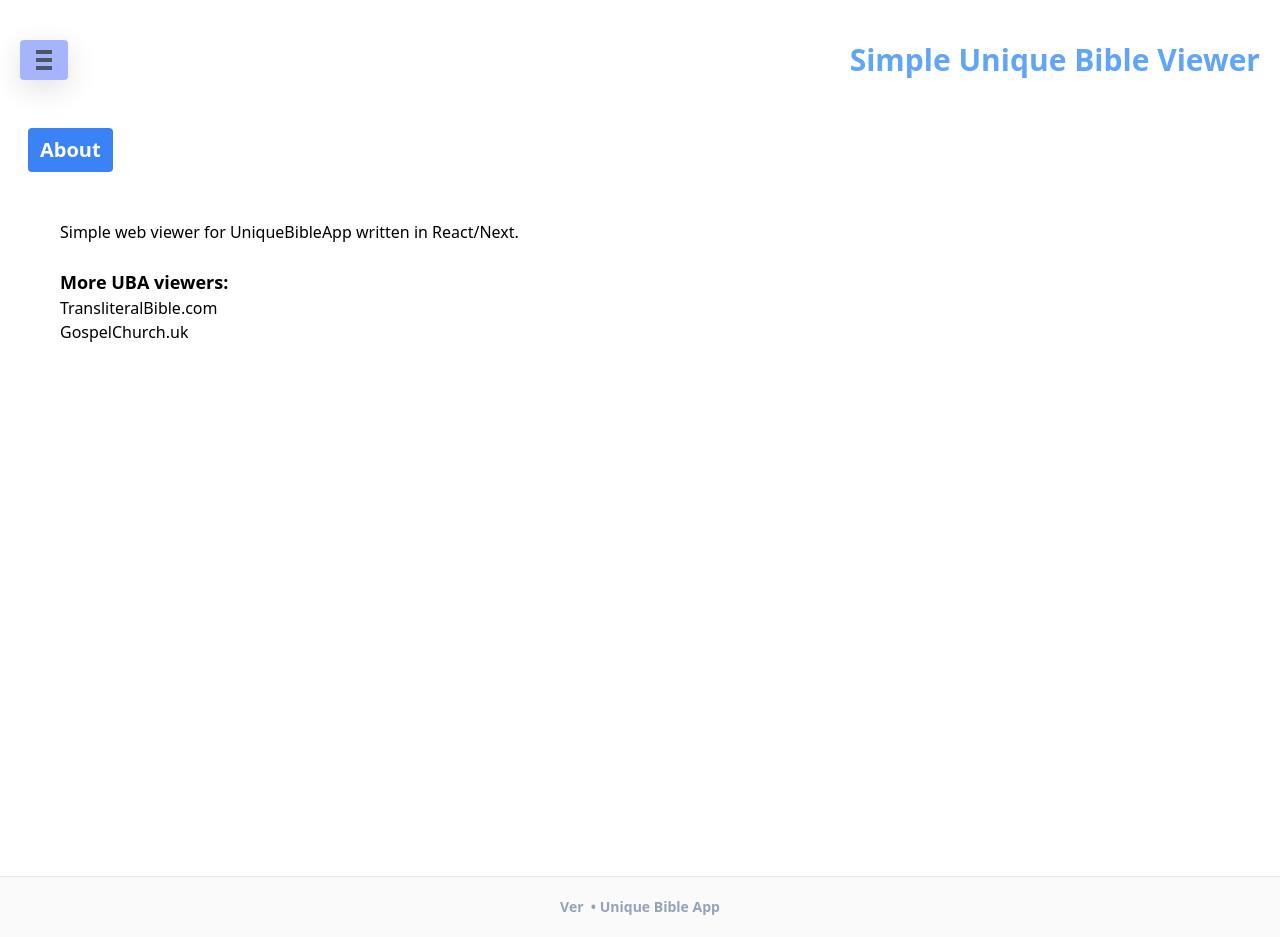
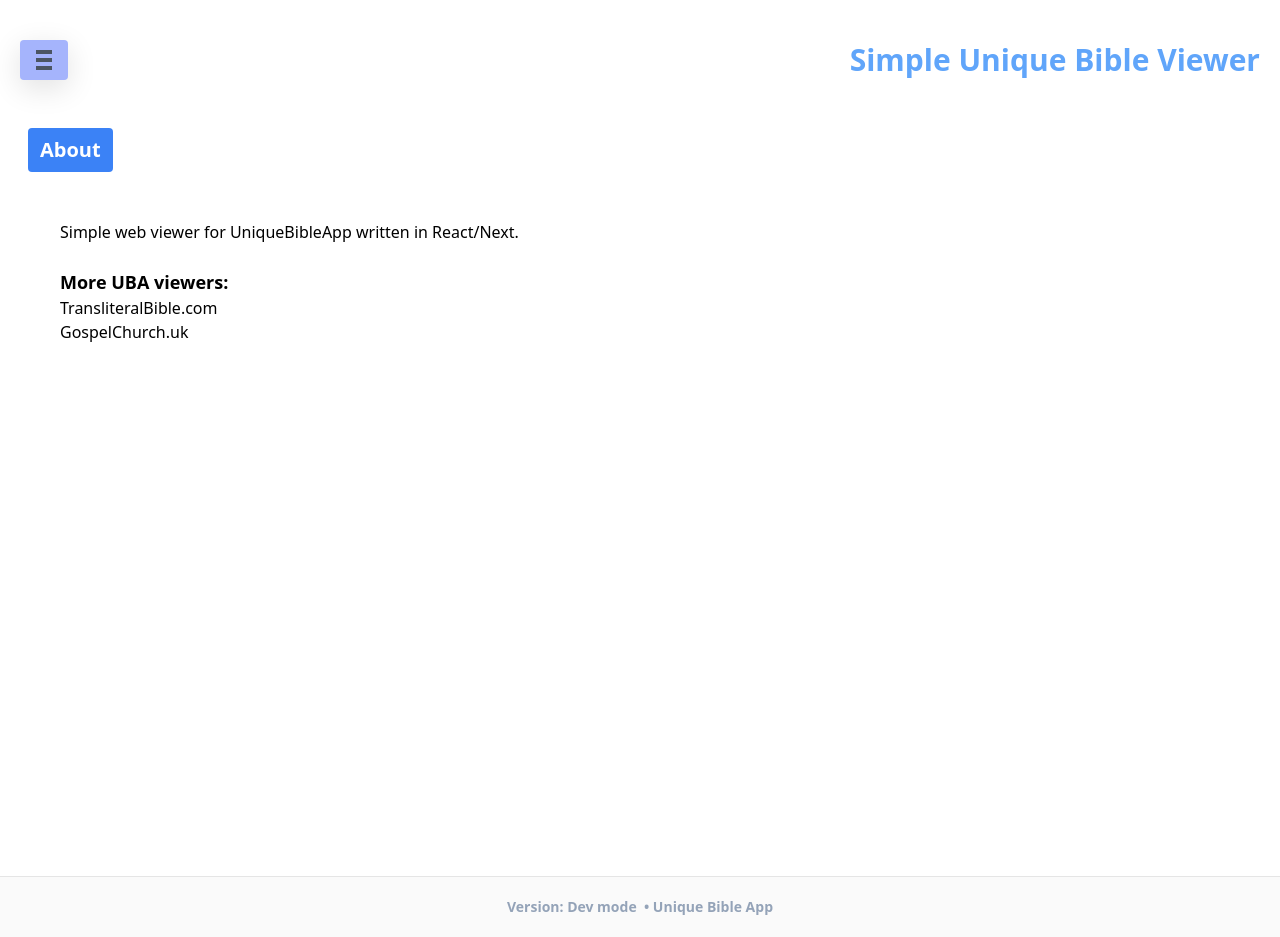
Before and after one commit to otseng/simple-unique-bible-app, a Next.js app: page /about in a window 1280 px wide. Built offline with nearby package versions, Linux system fonts and the light colour scheme.

Commit message:
Update footer.tsx

```diff
--- a/components/footer.tsx
+++ b/components/footer.tsx
@@ -6,12 +6,14 @@ const { publicRuntimeConfig } = getConfig();
 
 const Footer = () => {
 
+  const version = publicRuntimeConfig?.version || 'Dev mode'
+
   return (
     <footer className="bg-neutral-50 border-t border-neutral-200">
       <Container>
           <div className="flex flex-col lg:flex-row justify-center items-center pt-5 pb-5 text-sm font-bold text-slate-400">
-            Ver {publicRuntimeConfig?.version} &nbsp;&bull;&nbsp;
-            <a href="https://github.com/eliranwong/UniqueBible" target="new"> Unique Bible App </a>
+            Version: {version} &nbsp;&bull;&nbsp;
+            <a href="https://github.com/eliranwong/UniqueBible" target="new">Unique Bible App</a>
         </div>
       </Container>
     </footer>
```
